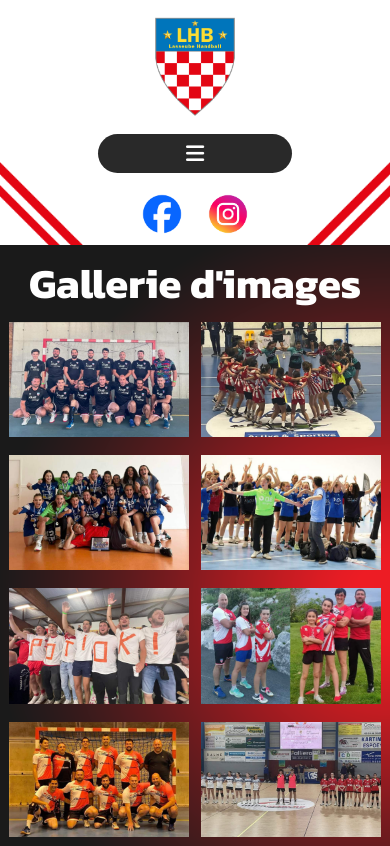
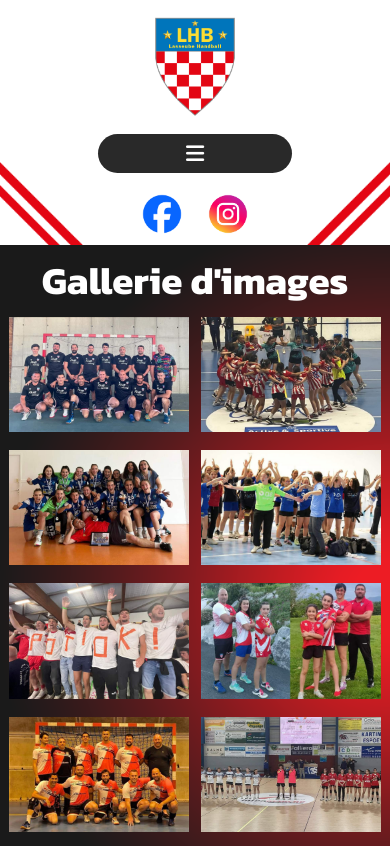
Before and after one commit to Nolan64290/LHB, a plain HTML site: page index.html in a window 390 px wide. Shown: the top 846 px of the page. Drawn offline with Linux system fonts and the light colour scheme.

Commit message:
Modif Galerie v2

```diff
--- a/style.css
+++ b/style.css
@@ -1063,11 +1063,11 @@ hr {
     #galerie {
         padding-bottom: 0;
     }
-    h2 {
+    #galerie h2 {
         /* Text */
         font-family: "Kanit", 'Courier New';
         color: white;
-        font-size: 2.6em;
+        font-size: 2.4em;
         text-align: center;
         font-weight: bold;
         /* Sizes */
```
